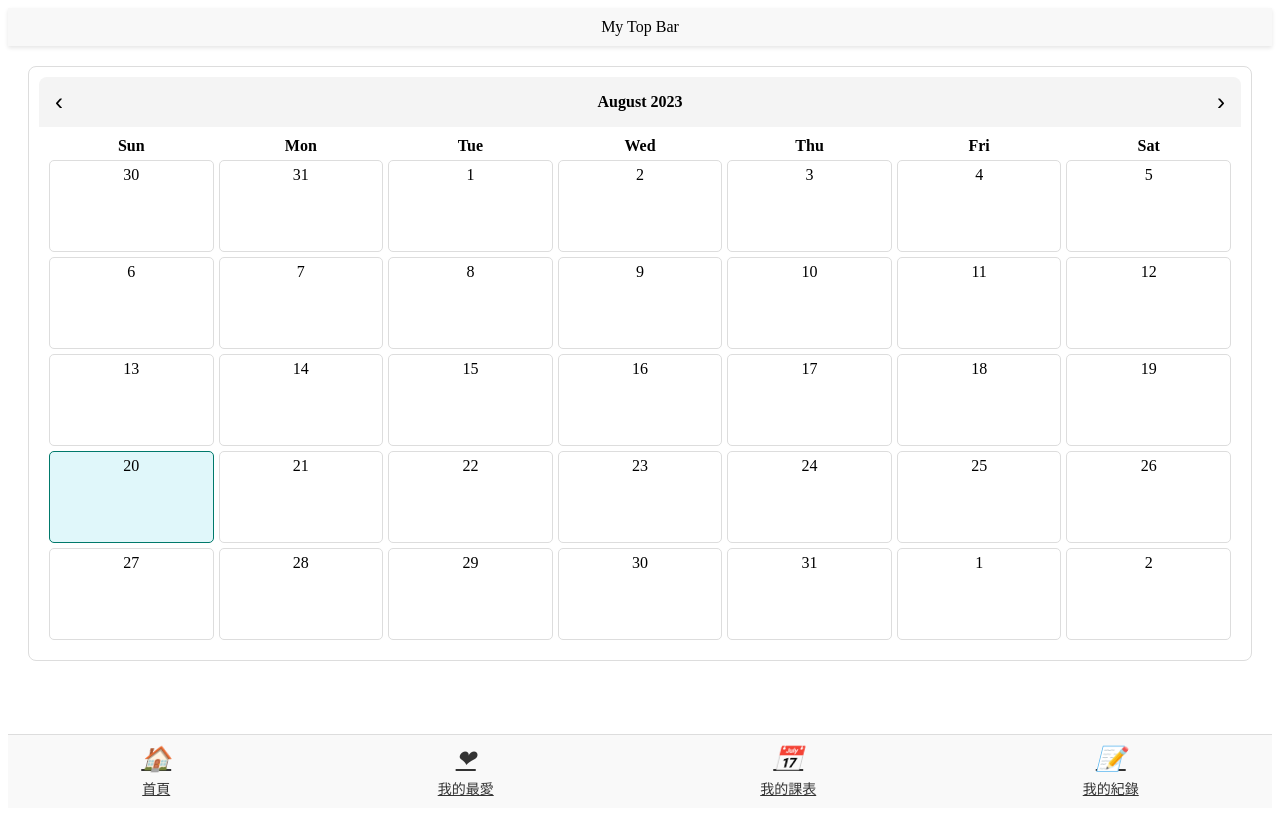
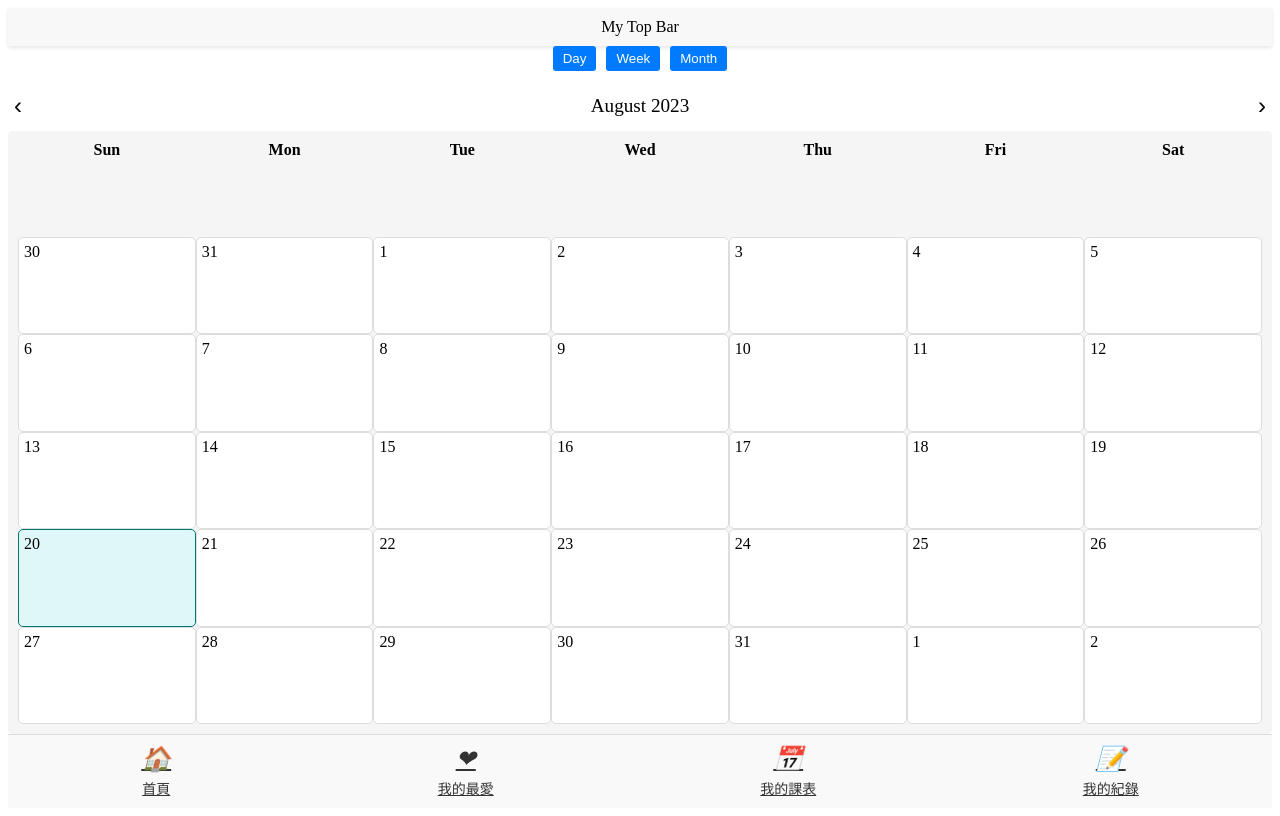
Before and after one commit to TurtleGods/WebAngular, an Angular app: page /main in a window 1280 px wide. Built offline with nearby package versions, Linux system fonts and the light colour scheme.

Commit message:
[feat] 加入week view calendar

```diff
--- a/src/app/main/main.component.css
+++ b/src/app/main/main.component.css
@@ -6,7 +6,7 @@
 
   .content {
     flex: 1;
-    padding: 20px;
+    overflow: hidden;
     /* Add styles for your main content */
   }
 
--- a/src/app/main/my-calendar/my-calendar.component.css
+++ b/src/app/main/my-calendar/my-calendar.component.css
@@ -1,58 +1,86 @@
 .calendar-container {
-  max-width: 100%;
-  margin: auto;
-  padding: 10px;
-  border: 1px solid #ddd;
-  border-radius: 8px;
-  background-color: #fff;
+  display: flex;
+  flex-direction: column;
+  height: 100%;
+}
+
+.view-buttons {
+  margin-bottom: 10px;
+  text-align: center;
+
+  button {
+    margin: 0 5px;
+    padding: 5px 10px;
+    border: none;
+    border-radius: 3px;
+    background-color: #007bff;
+    color: #fff;
+    cursor: pointer;
+
+    &:hover {
+      background-color: #0056b3;
+    }
+  }
+}
 
 .calendar-header {
   display: flex;
   justify-content: space-between;
   align-items: center;
-    padding: 10px;
-    background-color: #f4f4f4;
-    border-radius: 8px 8px 0 0;
+  padding: 10px 0;
+
+  span {
+    font-size: 1.2em;
+  }
 
   button {
-      background: none;
     border: none;
+    background-color: transparent;
     font-size: 1.5em;
     cursor: pointer;
+
+    &:hover {
+      color: #007bff;
     }
-
-    span {
-      font-weight: bold;
   }
 }
 
 .calendar-grid {
   display: grid;
   grid-template-columns: repeat(7, 1fr);
-    gap: 5px;
+  grid-template-rows: auto;
+  flex-grow: 1;
+  overflow-y: auto;
   padding: 10px;
-
-    @media (max-width: 768px) {
-      grid-template-columns: repeat(7, 1fr);
+  background-color: #f5f5f5;
+  border-radius: 5px;
 }
 
 .calendar-day {
+  text-align: center;
   font-weight: bold;
-      text-align: center;
+  margin-bottom: 10px;
 }
 
 .calendar-date {
-      position: relative;
   padding: 5px;
-      height: 80px;
   border: 1px solid #ddd;
   border-radius: 5px;
-      text-align: center;
+  background-color: #fff;
   cursor: pointer;
 
   &.today {
     background-color: #e0f7fa;
     border-color: #00796b;
+  }
+
+  .hour-slot {
+    margin-bottom: 10px;
+    overflow-y: auto;
+    max-height: 60px; /* Adjust height as needed */
+
+    &.today {
+      background-color: #e0f7fa;
     }
 
     .events {
@@ -67,7 +95,12 @@
       border-radius: 3px;
       padding: 2px;
       margin: 2px 0;
+      word-wrap: break-word;
     }
   }
 }
+
+.day-view {
+  flex-grow: 1;
+  overflow-y: auto;
 }
--- a/src/app/main/my-calendar/my-calendar.component.html
+++ b/src/app/main/my-calendar/my-calendar.component.html
@@ -1,20 +1,49 @@
 <div class="calendar-container">
+  <div class="view-buttons">
+    <button (click)="setView('day')">Day</button>
+    <button (click)="setView('week')">Week</button>
+    <button (click)="setView('month')">Month</button>
+  </div>
+
   <div class="calendar-header">
-    <button (click)="previousMonth()">&#8249;</button>
+    <button (click)="previous()">&#8249;</button>
     <span>{{ monthYear }}</span>
-    <button (click)="nextMonth()">&#8250;</button>
+    <button (click)="next()">&#8250;</button>
   </div>
-  <div class="calendar-grid">
+
+  <div *ngIf="viewMode === 'month'" class="calendar-grid">
     <div class="calendar-day" *ngFor="let day of daysOfWeek">{{ day }}</div>
     <div class="calendar-date" *ngFor="let date of calendarDates"
          [class.today]="date.isToday"
-         (dblclick)="editSchedule(date)">
+         (dblclick)="editSchedule(date, '')">
       <span>{{ date.day }}</span>
-      <div *ngIf="date.events.length" class="events">
+      <div *ngIf="date.events?.length" class="events">
         <div *ngFor="let event of date.events" class="event">
           <strong>{{ event.time }}</strong>: {{ event.title }}
         </div>
       </div>
     </div>
   </div>
+
+  <div *ngIf="viewMode === 'week'" class="calendar-grid">
+    <div class="calendar-day" *ngFor="let day of daysOfWeek">{{ day }}</div>
+    <div class="calendar-date" *ngFor="let date of calendarDates"
+         [class.today]="date.isToday">
+      <span>{{ date.day }}</span>
+      <div *ngFor="let hour of date.hours">
+        <div class="hour-slot" (dblclick)="editSchedule(date, hour.time)">
+          <strong>{{ hour.time }}</strong>
+          <div *ngIf="hour.events.length" class="events">
+            <div *ngFor="let event of hour.events" class="event">
+              {{ event.title }}
+            </div>
+          </div>
+        </div>
+      </div>
+    </div>
+  </div>
+
+  <div *ngIf="viewMode === 'day'" class="day-view">
+    <!-- Day view implementation here -->
+  </div>
 </div>
--- a/src/app/main/my-calendar/my-calendar.component.ts
+++ b/src/app/main/my-calendar/my-calendar.component.ts
@@ -1,6 +1,6 @@
 import { Component, OnInit } from '@angular/core';
-import { format, addMonths, subMonths, startOfMonth, endOfMonth, startOfWeek, endOfWeek, eachDayOfInterval, isSameDay } from 'date-fns';
-import { CalendarDate, CalendarEvent } from './interface/calendar-date.model';
+import { format, addMonths, subMonths, startOfMonth, endOfMonth, startOfWeek, endOfWeek, eachDayOfInterval, isSameDay, startOfDay, endOfDay, eachHourOfInterval, addWeeks, subWeeks } from 'date-fns';
+import { CalendarDate, CalendarEvent, HourlySlot } from './interface/calendar-date.model';
 import { CommonModule } from '@angular/common';
 @Component({
   selector: 'app-my-calendar',
@@ -9,20 +9,32 @@ import { CommonModule } from '@angular/common';
   templateUrl: './my-calendar.component.html',
   styleUrl: './my-calendar.component.css'
 })
-export class MyCalendarComponent implements OnInit{
+export class MyCalendarComponent implements OnInit {
   monthYear!: string;
   calendarDates: CalendarDate[] = [];
   daysOfWeek = ['Sun', 'Mon', 'Tue', 'Wed', 'Thu', 'Fri', 'Sat'];
-  currentMonth: Date = new Date();
+  currentDate: Date = new Date();
+  viewMode: 'day' | 'week' | 'month' = 'month';  // Default to month view
 
   ngOnInit() {
     this.updateCalendar();
   }
 
   updateCalendar() {
-    this.monthYear = format(this.currentMonth, 'MMMM yyyy');
-    const start = startOfWeek(startOfMonth(this.currentMonth));
-    const end = endOfWeek(endOfMonth(this.currentMonth));
+    this.monthYear = format(this.currentDate, 'MMMM yyyy');
+
+    if (this.viewMode === 'month') {
+      this.updateMonthView();
+    } else if (this.viewMode === 'week') {
+      this.updateWeekView();
+    } else if (this.viewMode === 'day') {
+      this.updateDayView();
+    }
+  }
+
+  updateMonthView() {
+    const start = startOfWeek(startOfMonth(this.currentDate));
+    const end = endOfWeek(endOfMonth(this.currentDate));
 
     this.calendarDates = eachDayOfInterval({ start, end }).map((date) => {
       return {
@@ -33,17 +45,68 @@ export class MyCalendarComponent implements OnInit{
     });
   }
 
-  previousMonth() {
-    this.currentMonth = subMonths(this.currentMonth, 1);
+  updateWeekView() {
+    const start = startOfWeek(this.currentDate);
+    const end = endOfWeek(this.currentDate);
+
+    this.calendarDates = eachDayOfInterval({ start, end }).map((date) => {
+      return {
+        day: date.getDate(),
+        isToday: isSameDay(date, new Date()),
+        hours: this.generateHourlySchedule(date),
+        events: [] as CalendarEvent[]
+      };
+    });
+  }
+
+  updateDayView() {
+    const today = new Date();
+
+    this.calendarDates = [{
+      day: today.getDate(),
+      isToday: true,
+      hours: this.generateHourlySchedule(today),
+      events: [] as CalendarEvent[]
+    }];
+  }
+
+  generateHourlySchedule(date: Date): HourlySlot[] {
+    const start = startOfDay(date);
+    const end = endOfDay(date);
+    return eachHourOfInterval({ start, end }).map(hour => ({
+      time: format(hour, 'HH:mm'),
+      events: [] as CalendarEvent[]
+    }));
+  }
+
+  setView(view: 'day' | 'week' | 'month') {
+    this.viewMode = view;
     this.updateCalendar();
   }
 
-  nextMonth() {
-    this.currentMonth = addMonths(this.currentMonth, 1);
+  previous() {
+    if (this.viewMode === 'month') {
+      this.currentDate = subMonths(this.currentDate, 1);
+    } else if (this.viewMode === 'week') {
+      this.currentDate = subWeeks(this.currentDate, 1);
+    } else if (this.viewMode === 'day') {
+      this.currentDate = subWeeks(this.currentDate, 1); // Adjust as needed
+    }
     this.updateCalendar();
   }
 
-  editSchedule(date: CalendarDate) {
+  next() {
+    if (this.viewMode === 'month') {
+      this.currentDate = addMonths(this.currentDate, 1);
+    } else if (this.viewMode === 'week') {
+      this.currentDate = addWeeks(this.currentDate, 1);
+    } else if (this.viewMode === 'day') {
+      this.currentDate = addWeeks(this.currentDate, 1); // Adjust as needed
+    }
+    this.updateCalendar();
+  }
+
+  editSchedule(date: CalendarDate, hour: string) {
     const eventTitle = prompt('Enter the event title:');
     if (eventTitle) {
       const eventTime = prompt('Enter the event time (e.g., 10:00 AM):');
@@ -52,7 +115,10 @@ export class MyCalendarComponent implements OnInit{
           title: eventTitle,
           time: eventTime
         };
-        date.events.push(newEvent);
+        const targetHour = date.hours?.find(h => h.time === hour);
+        if (targetHour) {
+          targetHour.events.push(newEvent);
+        }
       }
     }
   }
```
Also changed, not shown: src/app/main/my-calendar/interface/calendar-date.model.ts (+9 -3 lines). Lines whose indentation alone changed are shown as unchanged.
